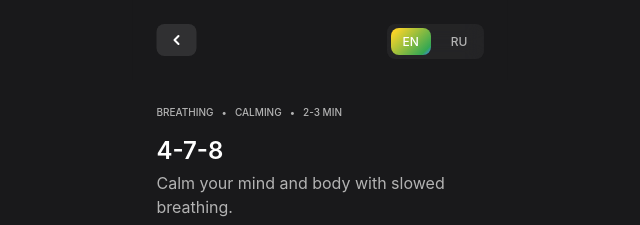
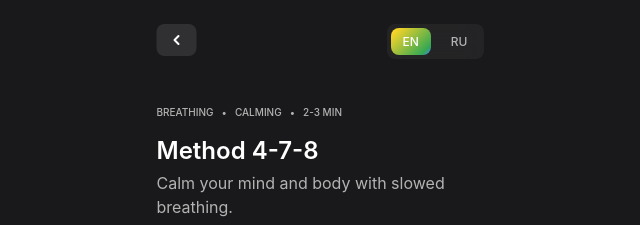
Before and after one commit to dokhova/spok, a plain HTML site: page 478.html in a window 1280 px wide. Shown: the top 225 px of the page, without its empty margins (320-960 px from the left). Drawn offline with Linux system fonts and the light colour scheme.

Commit message:
478.html

```diff
--- a/478.html
+++ b/478.html
@@ -777,7 +777,7 @@
         tag_breathing: "BREATHING",
         tag_calming: "CALMING",
         tag_duration: "2-3 MIN",
-        practice_title: "4-7-8",
+        practice_title: "Method 4-7-8",
         practice_subtitle: "Calm your mind and body with slowed breathing.",
         other_practices: "Other practices",
         practice_505_title: "Method 5-0-5",
@@ -793,7 +793,7 @@
         tag_breathing: "ДЫХАНИЕ",
         tag_calming: "СПОКОЙСТВИЕ",
         tag_duration: "2-3 МИН",
-        practice_title: "4-7-8",
+        practice_title: "Метод 4-7-8",
         practice_subtitle: "Успокойте ум и тело с помощью замедленного дыхания.",
         other_practices: "Другие практики",
         practice_505_title: "Метод 5-0-5",
```
